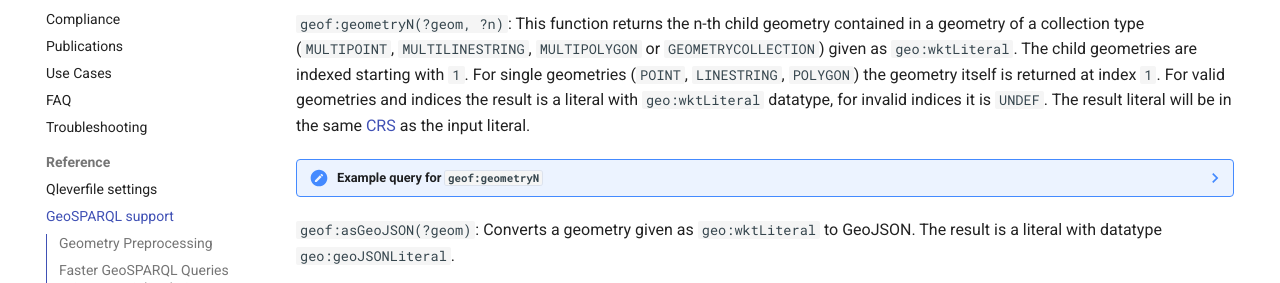
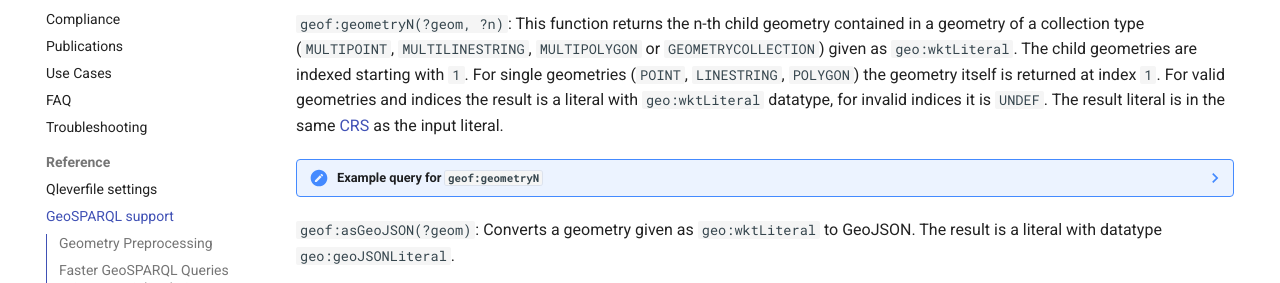
Before and after one commit to qlever-dev/qlever-docs, an MkDocs documentation site: the page built from docs/geosparql.md, in a window 1280 px wide and 900 px high, scrolled down 4013 px. Shown: the part 170-453 px from the top of the window. Built offline with MkDocs 1.6.1 and Material for MkDocs 9.7.7, drawn with Linux system fonts in a browser that asks for light colours; plug-ins that fetch from the network failed and are left out; comment, search, counter and statistics services are not loaded; the version menu is left out.

Commit message:
Update docs/geosparql.md
Co-authored-by: C. Ullinger <github@ullinger.info>

````diff
--- a/docs/geosparql.md
+++ b/docs/geosparql.md
@@ -354,7 +354,7 @@ literals with datatype `xsd:decimal`.
     LIMIT 100
     ```
 
-`geof:geometryN(?geom, ?n)`<a id="geof-geometryn"></a>: This function returns the n-th child geometry contained in a geometry of a collection type (`MULTIPOINT`, `MULTILINESTRING`, `MULTIPOLYGON` or `GEOMETRYCOLLECTION`) given as `geo:wktLiteral`. The child geometries are indexed starting with `1`. For single geometries (`POINT`, `LINESTRING`, `POLYGON`) the geometry itself is returned at index `1`. For valid geometries and indices the result is a literal with `geo:wktLiteral` datatype, for invalid indices it is `UNDEF`. The result literal will be in the same [CRS](#coordinate-reference-systems) as the input literal.
+`geof:geometryN(?geom, ?n)`<a id="geof-geometryn"></a>: This function returns the n-th child geometry contained in a geometry of a collection type (`MULTIPOINT`, `MULTILINESTRING`, `MULTIPOLYGON` or `GEOMETRYCOLLECTION`) given as `geo:wktLiteral`. The child geometries are indexed starting with `1`. For single geometries (`POINT`, `LINESTRING`, `POLYGON`) the geometry itself is returned at index `1`. For valid geometries and indices the result is a literal with `geo:wktLiteral` datatype, for invalid indices it is `UNDEF`. The result literal is in the same [CRS](#coordinate-reference-systems) as the input literal.
 
 ??? note "Example query for `geof:geometryN`"
 
````
